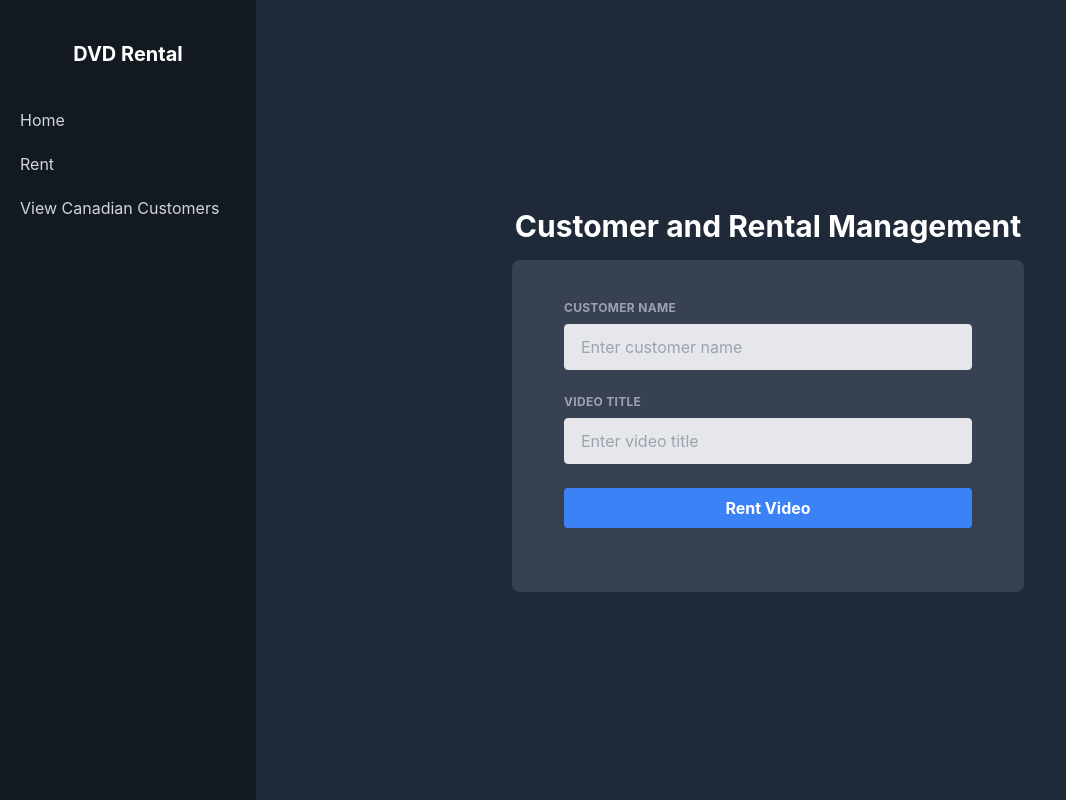
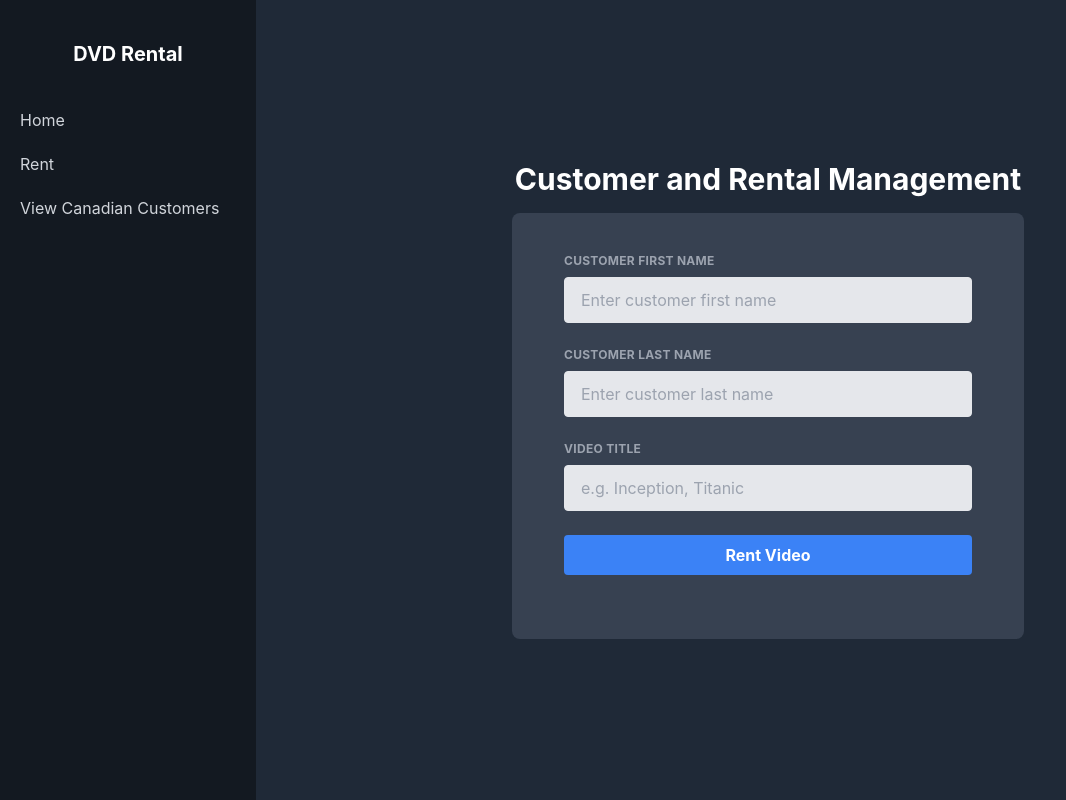
Before and after one commit to Hannah877/Assignment05-Start, a Next.js app in the folder nextjs/: page /rental in a window 1280 px wide. Shown: the whole page, without its empty margins (0-1066 px from the left). Built offline with nearby package versions, Linux system fonts and the light colour scheme.

Commit message:
update form

```diff
--- a/nextjs/pages/rental.js
+++ b/nextjs/pages/rental.js
@@ -4,7 +4,8 @@ import Link from 'next/link';
 import Sidebar from "../components/sidebar";
 
 export default function Rental() {
-  const [customer, setCustomer] = useState('');
+  const [firstName, setFirstName] = useState('');
+  const [lastName, setLastName] = useState('');
   const [videoTitles, setVideoTitles] = useState('');
   const [confirmation, setConfirmation] = useState('');
 
@@ -14,7 +15,8 @@ export default function Rental() {
     const videos = videoTitles.split(',').map(title => title.trim());
 
     const payload = {
-      customer,
+      firstName,
+      lastName,
       videos,
       staff_id: 1,
       rental_period: 5,
@@ -58,17 +60,34 @@ export default function Rental() {
             <h1 className="text-3xl font-bold mb-4 text-white text-center">Customer and Rental Management</h1>
             <form onSubmit={handleSubmit} className="bg-gray-700 p-10 rounded-lg">
 
-              {/* add customer */}
+              {/* add customer first name*/}
               <div className="flex flex-wrap mb-6">
                 <div className="w-full px-3">
                   <label className="block uppercase tracking-wide text-gray-400 text-xs font-bold mb-2">
-                    Customer Name
+                    Customer First Name
                   </label>
                   <input
                     type="text"
-                    value={customer}
-                    onChange={(e) => setCustomer(e.target.value)}
-                    placeholder="Enter customer name"
+                    value={firstName}
+                    onChange={(e) => setFirstName(e.target.value)}
+                    placeholder="Enter customer first name"
+                    className="appearance-none block w-full bg-gray-200 text-gray-700 border border-gray-200 rounded py-3 px-4 leading-tight focus:outline-none focus:bg-white focus:border-gray-500"
+                    required
+                  />
+                </div>
+              </div>
+
+              {/* add customer last name*/}
+              <div className="flex flex-wrap mb-6">
+                <div className="w-full px-3">
+                  <label className="block uppercase tracking-wide text-gray-400 text-xs font-bold mb-2">
+                    Customer Last Name
+                  </label>
+                  <input
+                    type="text"
+                    value={lastName}
+                    onChange={(e) => setLastName(e.target.value)}
+                    placeholder="Enter customer last name"
                     className="appearance-none block w-full bg-gray-200 text-gray-700 border border-gray-200 rounded py-3 px-4 leading-tight focus:outline-none focus:bg-white focus:border-gray-500"
                     required
                   />
@@ -85,7 +104,7 @@ export default function Rental() {
                     type="text"
                     value={videoTitles}
                     onChange={(e) => setVideoTitles(e.target.value)}
-                    placeholder="Enter video title"
+                    placeholder="e.g. Inception, Titanic"
                     className="appearance-none block w-full bg-gray-200 text-gray-700 border border-gray-200 rounded py-3 px-4 leading-tight focus:outline-none focus:bg-white focus:border-gray-500"
                     required
                   />
```
Also changed, not shown: 1 other file (tests, documents, lock files or other folders).
